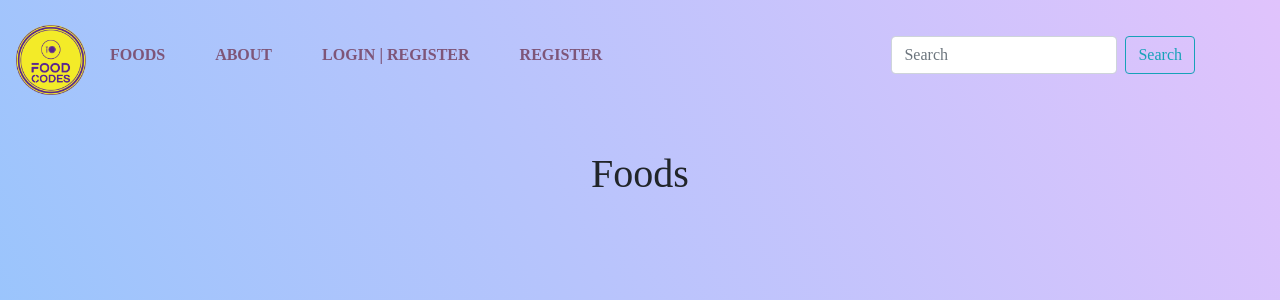
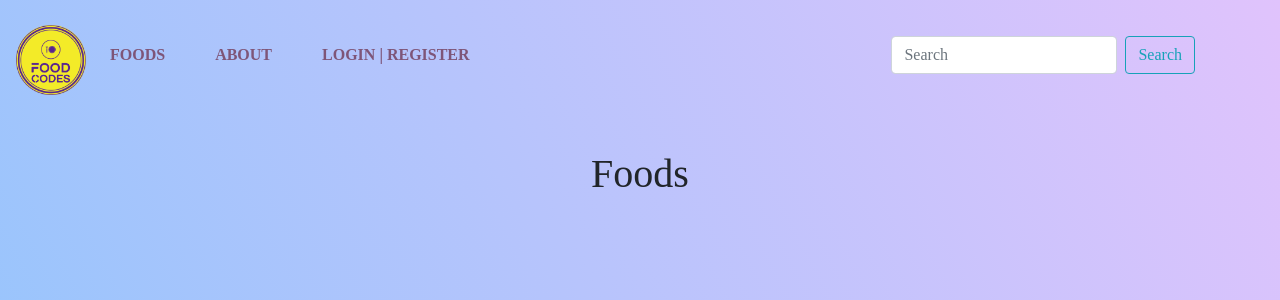
Before and after one commit to pratiksharma8/FoodCodesWebsite, a Django app: page /blog/ in a window 1280 px wide. Shown: the top 300 px of the page. Run offline with Django 3.2, Linux system fonts and the light colour scheme; data that the repository does not hold is empty; some libraries are stand-ins or nearby versions; some web fonts are replaced.

Commit message:
Update navbar.html

```diff
--- a/website/foodcodes/blog/templates/blog/navbar.html
+++ b/website/foodcodes/blog/templates/blog/navbar.html
@@ -22,7 +22,6 @@
 
                     {% else %}
                         <li class="nav-item"><a class="nav-link" href="{% url 'login' %}">Login | Register</a></li>
-                        <li class="nav-item"><a class="nav-link" href="{% url 'register' %}">Register</a></li>
 
                     {% endif %}
         </ul>
```
